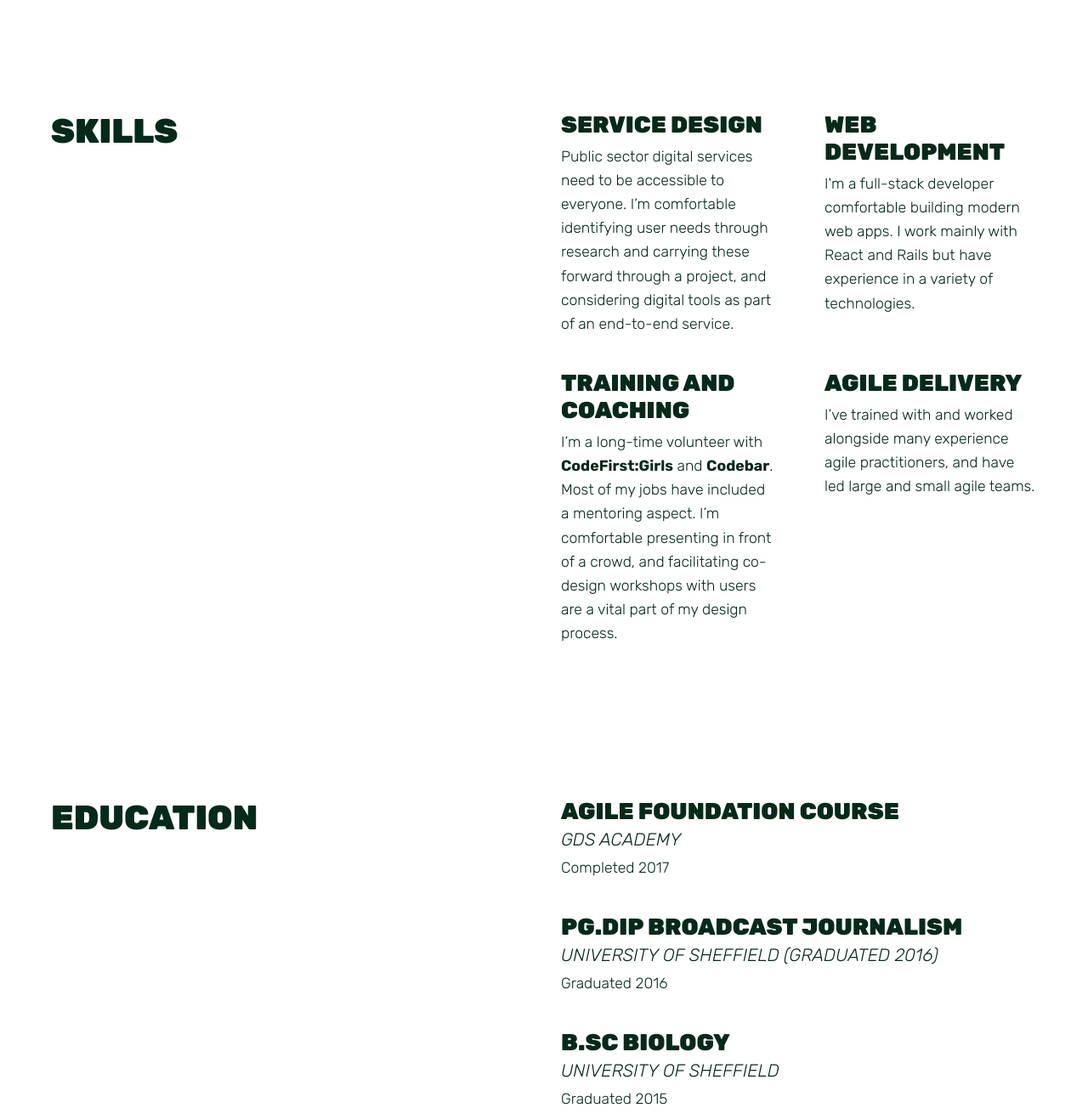
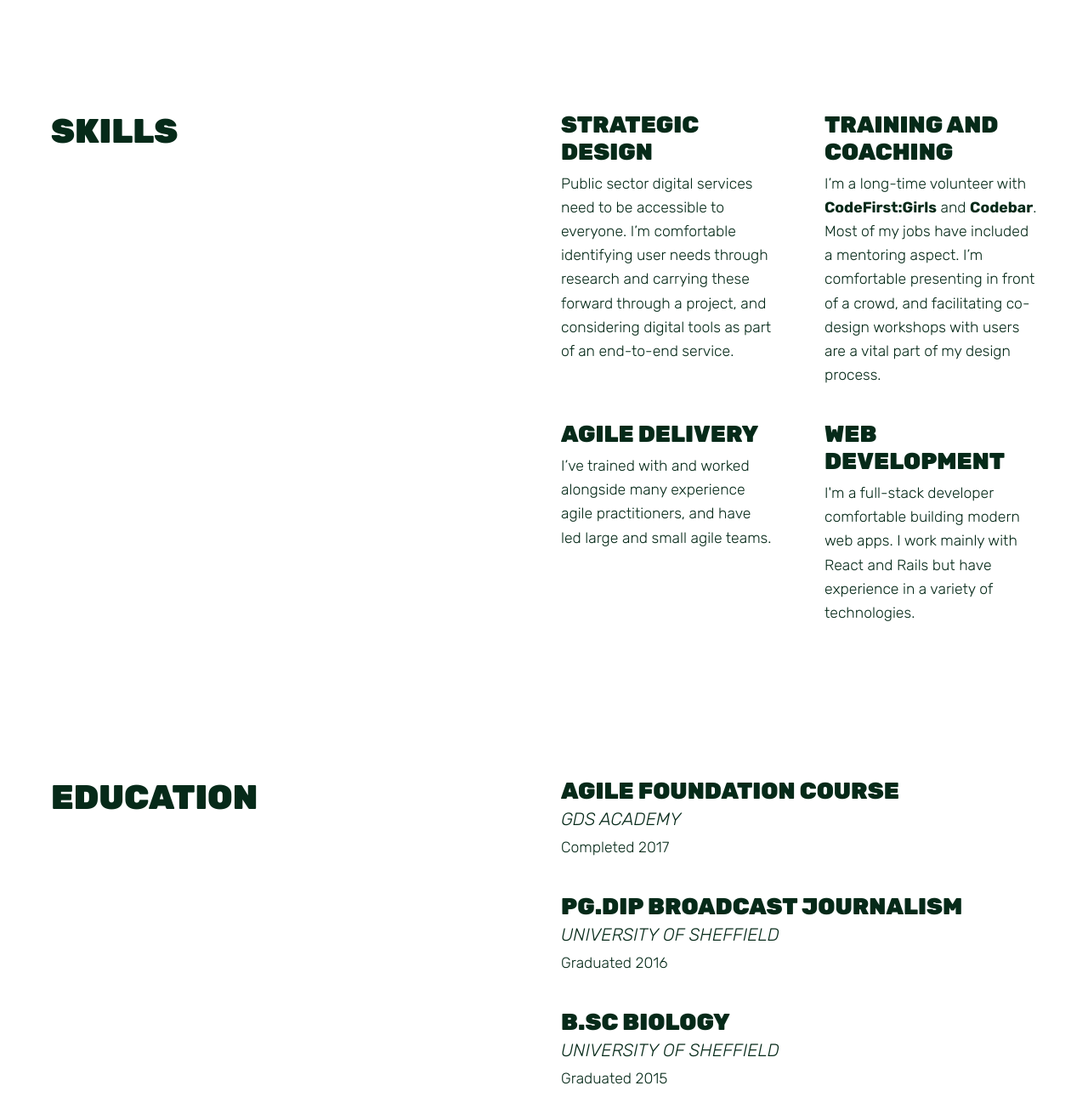
Before and after one commit to jhackett1/jayehackett, a Gatsby site: page / in a window 1280 px wide. Shown: the part 2560-3871 px from the top of the page at 85% size. Built offline with nearby package versions, Linux system fonts and the light colour scheme; Gatsby itself is replaced by a stand-in of ours.

Commit message:
update copy

```diff
--- a/src/layouts/index.js
+++ b/src/layouts/index.js
@@ -84,12 +84,8 @@ const Layout = ({
             <h2 className="grid__title">Skills</h2>
             <ul className="grid__list grid__list--two-col">
                 <li className="list-item">
-                    <h3 className="list-item__title">Service design</h3>
+                    <h3 className="list-item__title">Strategic design</h3>
                     <p className="list-item__description">Public sector digital services need to be accessible to everyone. I’m comfortable identifying user needs through research and carrying these forward through a project, and considering digital tools as part of an end-to-end service.</p>
-                </li>
-                <li className="list-item">
-                    <h3 className="list-item__title">Web development</h3>
-                    <p className="list-item__description">I'm a full-stack developer comfortable building modern web apps. I work mainly with React and Rails but have experience in a variety of technologies.</p>
                 </li>
                 <li className="list-item">
                     <h3 className="list-item__title">Training and coaching</h3>
@@ -98,6 +94,10 @@ const Layout = ({
                 <li className="list-item">
                     <h3 className="list-item__title">Agile delivery</h3>
                     <p className="list-item__description">I’ve trained with and worked alongside many experience agile practitioners, and have led large and small agile teams.</p>
+                </li>
+                <li className="list-item">
+                    <h3 className="list-item__title">Web development</h3>
+                    <p className="list-item__description">I'm a full-stack developer comfortable building modern web apps. I work mainly with React and Rails but have experience in a variety of technologies.</p>
                 </li>
             </ul>
         </section>
@@ -112,7 +112,7 @@ const Layout = ({
                 </li>
                 <li className="list-item">
                     <h3 className="list-item__title">PG.Dip Broadcast Journalism</h3>
-                    <p className="list-item__caption">University of Sheffield (graduated 2016)</p>
+                    <p className="list-item__caption">University of Sheffield</p>
                     <p className="list-item__description">Graduated 2016</p>
                 </li>
                 <li className="course">
```
